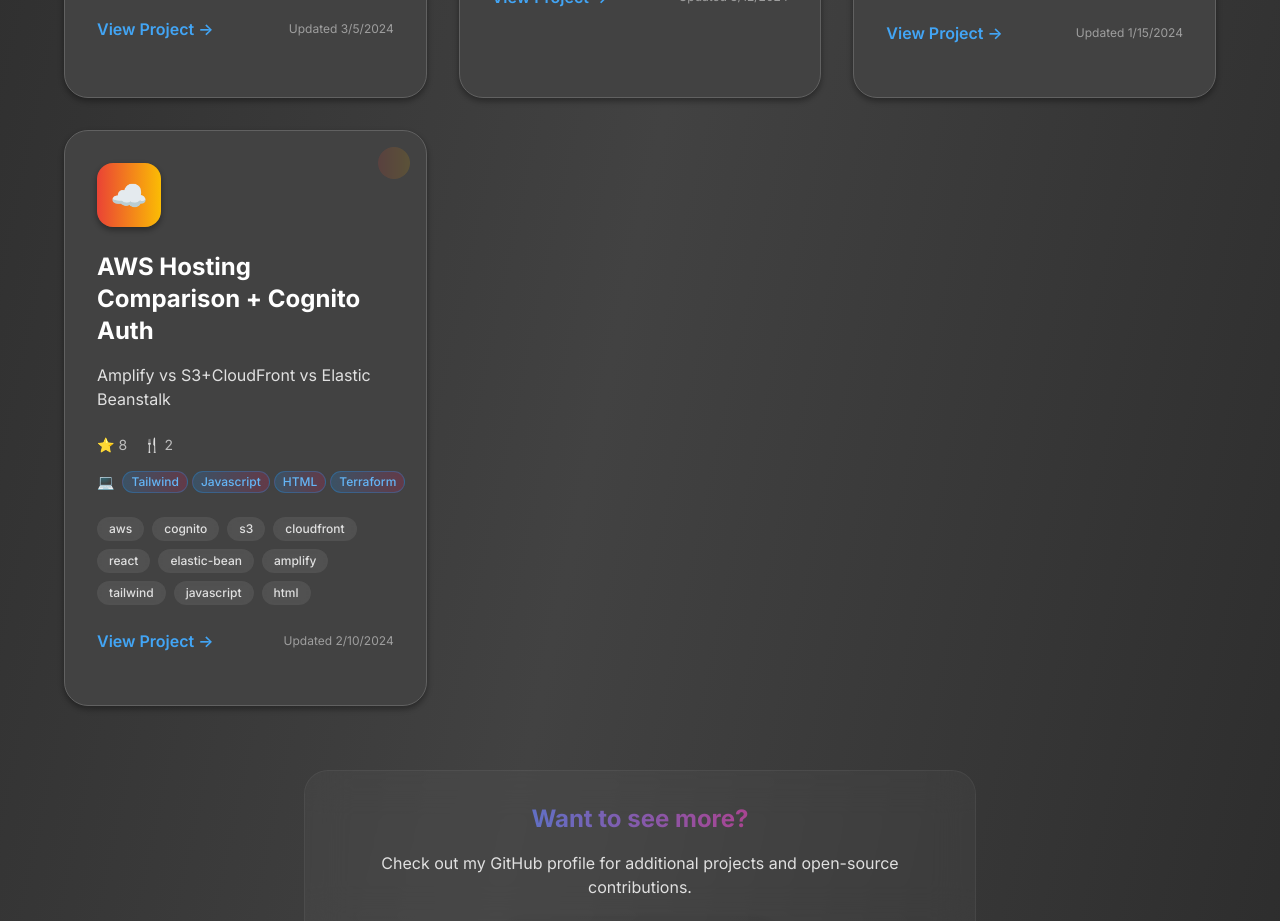
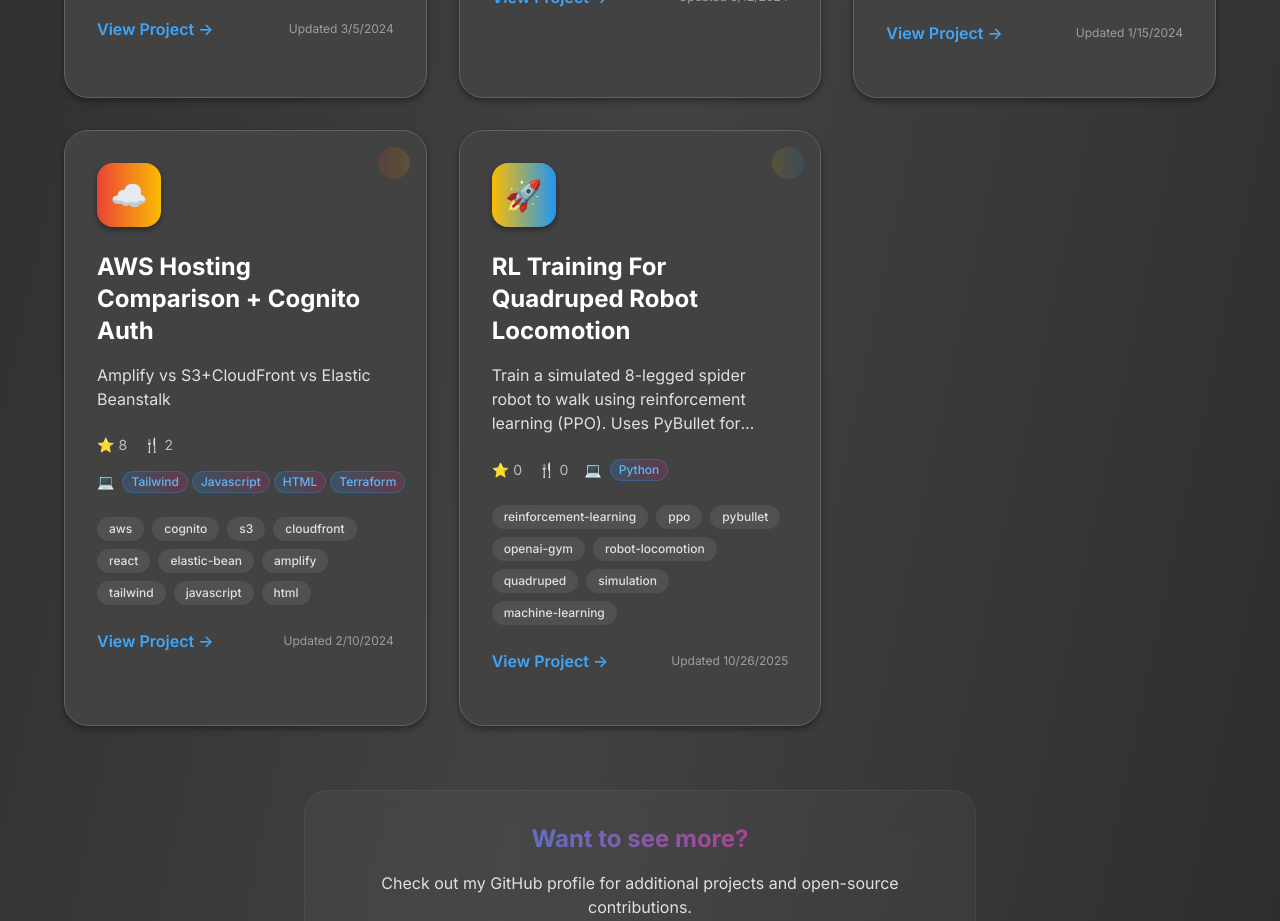
Before and after one commit to rubencg195/rubencg195.github.io, a React (Create React App) app: page / in a window 1280 px wide. Shown: the part 2780-3701 px from the top of the page. Built offline with nearby package versions, Linux system fonts and the light colour scheme; the HTML template or start-up script is replaced by a standard one.

Commit message:
Add Walking Spider RL training project

```diff
--- a/src/constants.js
+++ b/src/constants.js
@@ -90,6 +90,17 @@
     language: ['Tailwind', 'Javascript', 'HTML', 'Terraform'],
     topics: ['aws', 'cognito', 's3', 'cloudfront', 'react', 'elastic-bean', 'amplify', 'tailwind', 'javascript', 'html', 'terraform'],
     updated_at: '2024-02-10T14:20:00Z'
+  },
+  {
+    id: 'walking-spider-openai-pybullet',
+    name: 'RL Training for Quadruped Robot Locomotion',
+    description: 'Train a simulated 8-legged spider robot to walk using reinforcement learning (PPO). Uses PyBullet for physics simulation and OpenAI Gym for the RL environment.',
+    html_url: 'https://github.com/rubencg195/WalkingSpider_OpenAI_PyBullet',
+    stargazers_count: 0,
+    forks_count: 0,
+    language: ['Python'],
+    topics: ['reinforcement-learning', 'ppo', 'pybullet', 'openai-gym', 'robot-locomotion', 'quadruped', 'simulation', 'machine-learning'],
+    updated_at: '2025-10-26T00:00:00Z'
   }
 ];
 
```
